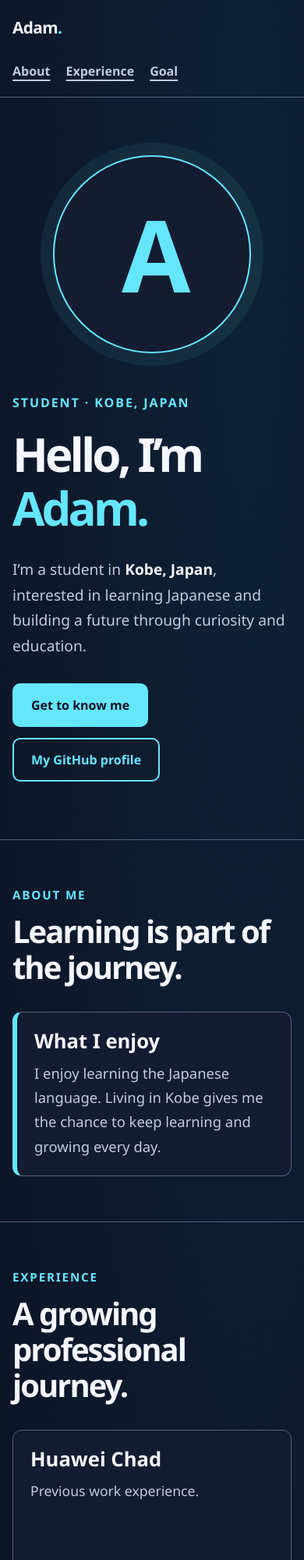
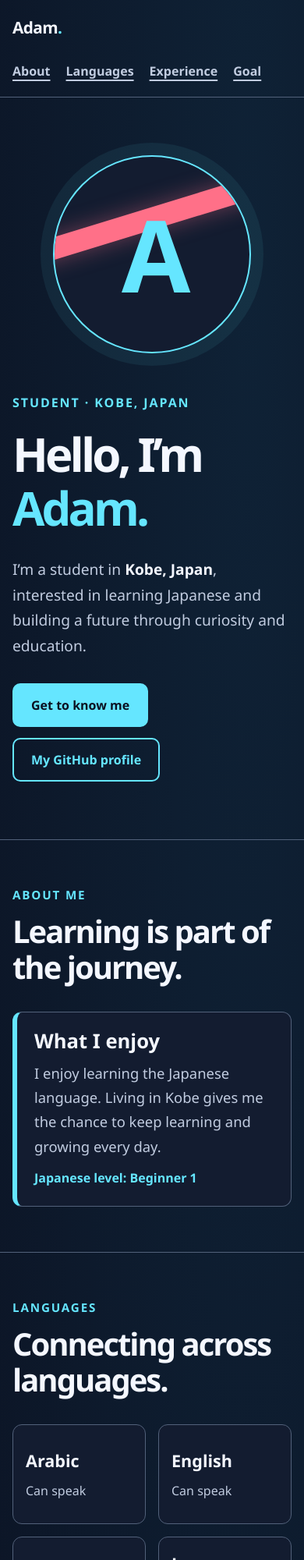
Before and after one commit to s26137-stack/prt1, a plain HTML site: page index.html in a window 390 px wide. Shown: the top 2000 px of the page at 78% size. Drawn offline with Linux system fonts and the light colour scheme.

Commit message:
Add languages and ninja-inspired profile details
Co-authored-by: Copilot <223556219+Copilot@users.noreply.github.com>

```diff
--- a/index.html
+++ b/index.html
@@ -4,7 +4,7 @@
   <meta charset="UTF-8">
   <meta name="viewport" content="width=device-width, initial-scale=1.0">
   <meta name="theme-color" content="#0b1020">
-  <meta name="description" content="Meet Adam, a student in Kobe, Japan, learning Japanese and working toward a PhD.">
+  <meta name="description" content="Meet Adam, a multilingual student in Kobe, Japan, learning Japanese and working toward a PhD.">
   <title>Adam | Student in Kobe, Japan</title>
   <style>
     :root {
@@ -16,6 +16,7 @@
       --muted: #c1cce0;
       --accent: #65e6ff;
       --accent-strong: #00c8ee;
+      --anime-accent: #ff7088;
       --border: #52617a;
       --content-width: 1120px;
     }
@@ -179,6 +180,8 @@
     .button:hover { filter: brightness(1.1); }
 
     .monogram {
+      position: relative;
+      overflow: hidden;
       width: min(300px, 65vw);
       aspect-ratio: 1;
       display: grid;
@@ -193,6 +196,35 @@
       letter-spacing: -0.08em;
       line-height: 1;
       box-shadow: 0 0 0 16px rgba(101, 230, 255, 0.07);
+    }
+
+    .monogram-letter {
+      position: relative;
+      z-index: 1;
+    }
+
+    .monogram-band {
+      position: absolute;
+      z-index: 0;
+      top: 26%;
+      left: -15%;
+      width: 130%;
+      height: 28px;
+      transform: rotate(-17deg);
+      background: var(--anime-accent);
+      box-shadow: 0 0 28px rgba(255, 112, 136, 0.38);
+    }
+
+    .monogram-band::after {
+      position: absolute;
+      top: 0;
+      right: -17px;
+      width: 42px;
+      height: 28px;
+      background: var(--anime-accent);
+      content: "";
+      transform: skewY(-32deg);
+      transform-origin: left top;
     }
 
     .section {
@@ -245,6 +277,45 @@
       margin: 0;
       color: var(--muted);
       font-size: 1.15rem;
+    }
+
+    .interest-panel .language-level {
+      margin-top: 12px;
+      color: var(--accent);
+      font-size: 1rem;
+      font-weight: 700;
+    }
+
+    .language-grid {
+      display: grid;
+      grid-template-columns: repeat(4, minmax(0, 1fr));
+      gap: 16px;
+      margin: 0;
+      padding: 0;
+      list-style: none;
+    }
+
+    .language-card {
+      min-height: 128px;
+      display: flex;
+      flex-direction: column;
+      justify-content: center;
+      gap: 6px;
+      padding: 20px;
+      border: 1px solid var(--border);
+      border-radius: 12px;
+      background: var(--surface);
+    }
+
+    .language-name {
+      color: var(--text);
+      font-size: 1.35rem;
+      font-weight: 800;
+    }
+
+    .language-level {
+      color: var(--muted);
+      font-size: 1rem;
     }
 
     .experience-grid {
@@ -330,6 +401,7 @@
       }
 
       .monogram { grid-row: 1; }
+      .language-grid { grid-template-columns: repeat(2, minmax(0, 1fr)); }
       .experience-grid { grid-template-columns: 1fr; }
       .section { padding-block: 58px; }
     }
@@ -339,6 +411,7 @@
       .goal-panel { align-items: flex-start; }
       .goal-symbol { font-size: 2.8rem; }
       .interest-panel, .experience-card { padding: 22px; }
+      .language-card { padding: 16px; }
     }
 
     @media (prefers-reduced-motion: reduce) {
@@ -354,6 +427,7 @@
       <a class="brand" href="#top">Adam<span class="brand-mark">.</span></a>
       <ul class="nav-links">
         <li><a href="#about">About</a></li>
+        <li><a href="#languages">Languages</a></li>
         <li><a href="#experience">Experience</a></li>
         <li><a href="#goal">Goal</a></li>
       </ul>
@@ -374,7 +448,10 @@
           <a class="button button-secondary" href="https://github.com/s26137-stack">My GitHub profile</a>
         </div>
       </div>
-      <div class="monogram" aria-hidden="true">A</div>
+      <div class="monogram" aria-hidden="true">
+        <span class="monogram-band"></span>
+        <span class="monogram-letter">A</span>
+      </div>
     </section>
 
     <section class="section" id="about" aria-labelledby="about-title">
@@ -389,7 +466,35 @@
             I enjoy learning the Japanese language. Living in Kobe gives me the chance
             to keep learning and growing every day.
           </p>
+          <p class="language-level">Japanese level: Beginner 1</p>
         </div>
+      </div>
+    </section>
+
+    <section class="section" id="languages" aria-labelledby="languages-title">
+      <div class="container">
+        <div class="section-heading">
+          <p class="section-label">Languages</p>
+          <h2 id="languages-title">Connecting across languages.</h2>
+        </div>
+        <ul class="language-grid">
+          <li class="language-card">
+            <span class="language-name">Arabic</span>
+            <span class="language-level">Can speak</span>
+          </li>
+          <li class="language-card">
+            <span class="language-name">English</span>
+            <span class="language-level">Can speak</span>
+          </li>
+          <li class="language-card">
+            <span class="language-name">French</span>
+            <span class="language-level">Can speak</span>
+          </li>
+          <li class="language-card">
+            <span class="language-name">Japanese</span>
+            <span class="language-level">Learning · Beginner 1</span>
+          </li>
+        </ul>
       </div>
     </section>
 
```
